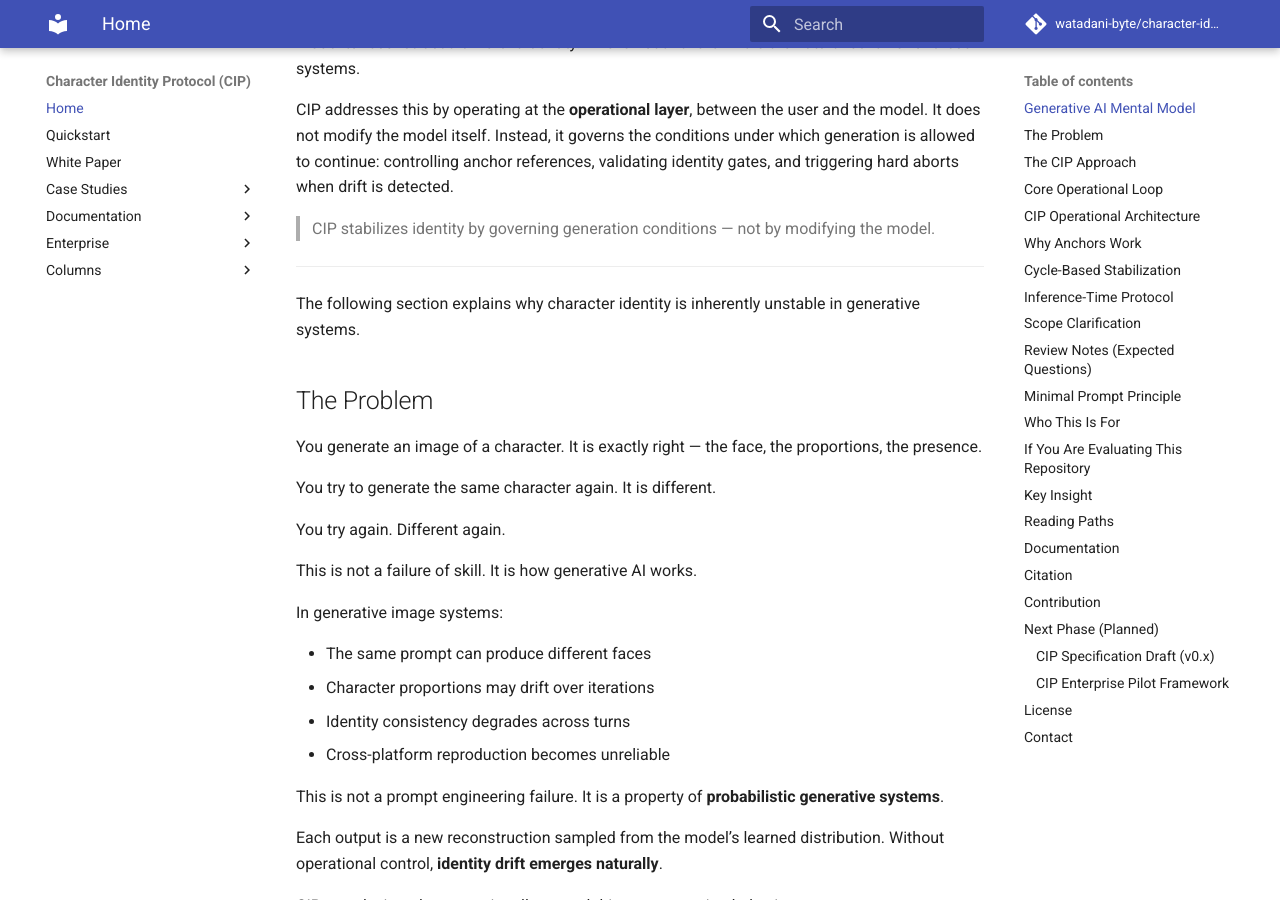
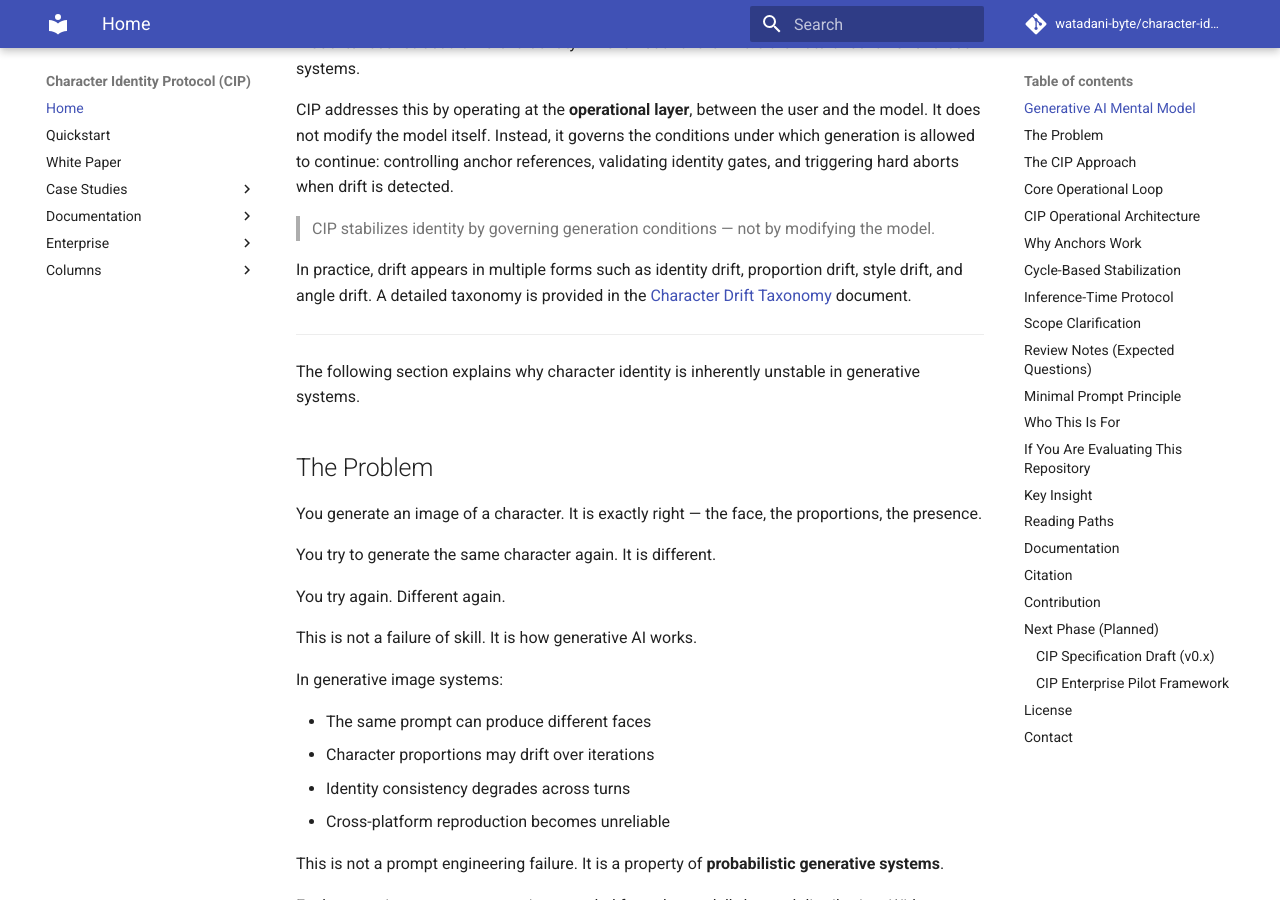
Before and after one commit to watadani-byte/character-identity-protocol, an MkDocs documentation site: the page built from docs/index.md, in a window 1280 px wide and 900 px high, scrolled down 1089 px. Built offline with MkDocs 1.6.1 and Material for MkDocs 9.7.7, drawn with Linux system fonts in a browser that asks for light colours; comment, search, counter and statistics services are not loaded.

Commit message:
index.md を更新

```diff
--- a/docs/index.md
+++ b/docs/index.md
@@ -48,6 +48,9 @@ Instead, it governs the conditions under which generation is allowed to continue
 controlling anchor references, validating identity gates, and triggering hard aborts when drift is detected.
 
 > CIP stabilizes identity by governing generation conditions — not by modifying the model.
+
+In practice, drift appears in multiple forms such as identity drift, proportion drift, style drift, and angle drift.
+A detailed taxonomy is provided in the [Character Drift Taxonomy](docs/character_drift_taxonomy.md) document.
 
 -----
 
```
